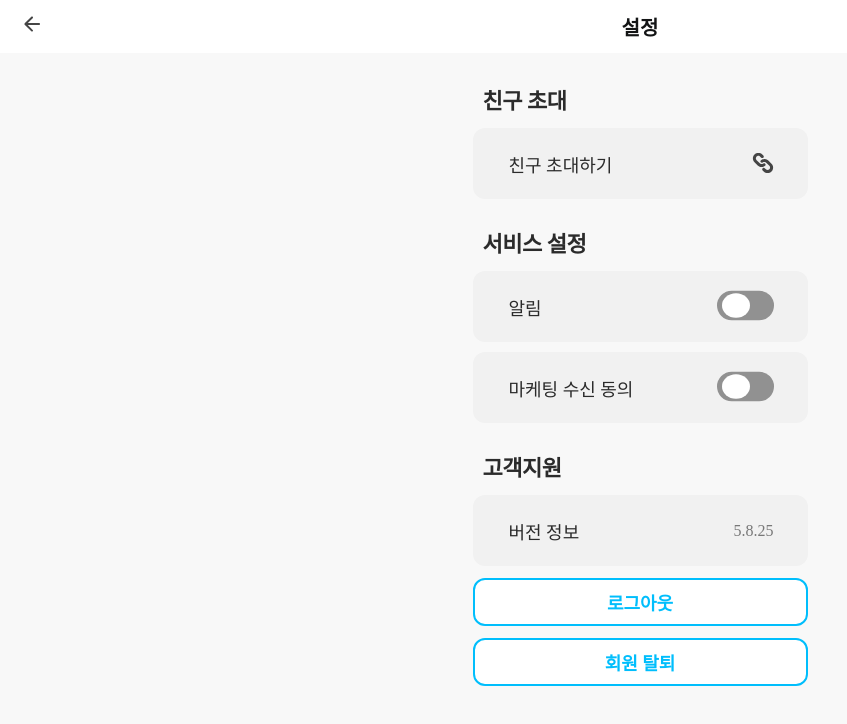
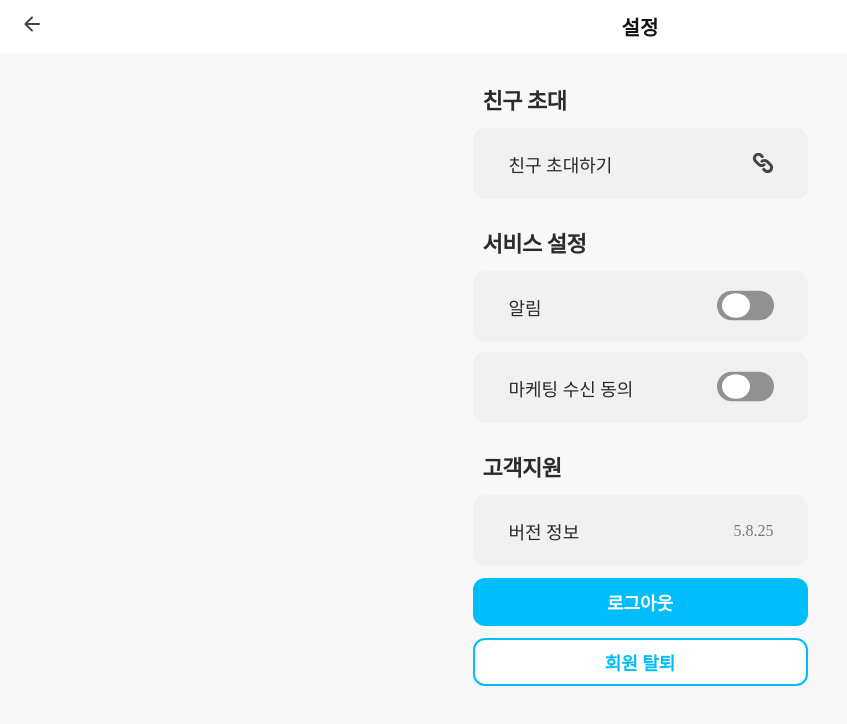
Before and after one commit to holdn2/MoaMoa-Frontend-Individual, a React (Vite) app: page /setting in a window 1280 px wide. Shown: the top 724 px of the page, without its empty margins (0-847 px from the left). Built offline with nearby package versions, Linux system fonts and the light colour scheme; a web font is replaced by a local one.

Commit message:
로그아웃 버튼 수정

```diff
--- a/src/pages/Setting/Setting.jsx
+++ b/src/pages/Setting/Setting.jsx
@@ -71,7 +71,7 @@ const Setting = () => {
           </div>
         </div>
         <div className={styles.ButtonContainer}>
-          <SecondaryButton>로그아웃</SecondaryButton>
+          <PrimaryButton>로그아웃</PrimaryButton>
           <SecondaryButton>회원 탈퇴</SecondaryButton>
         </div>
       </div>
```
